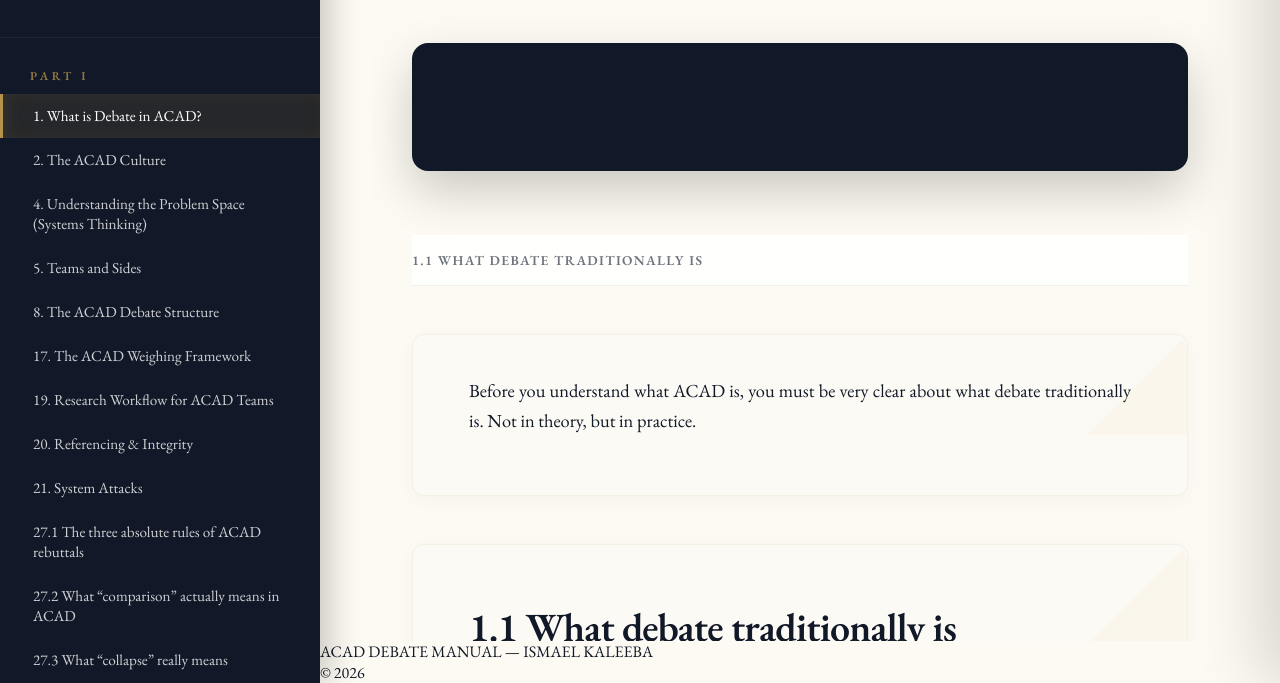
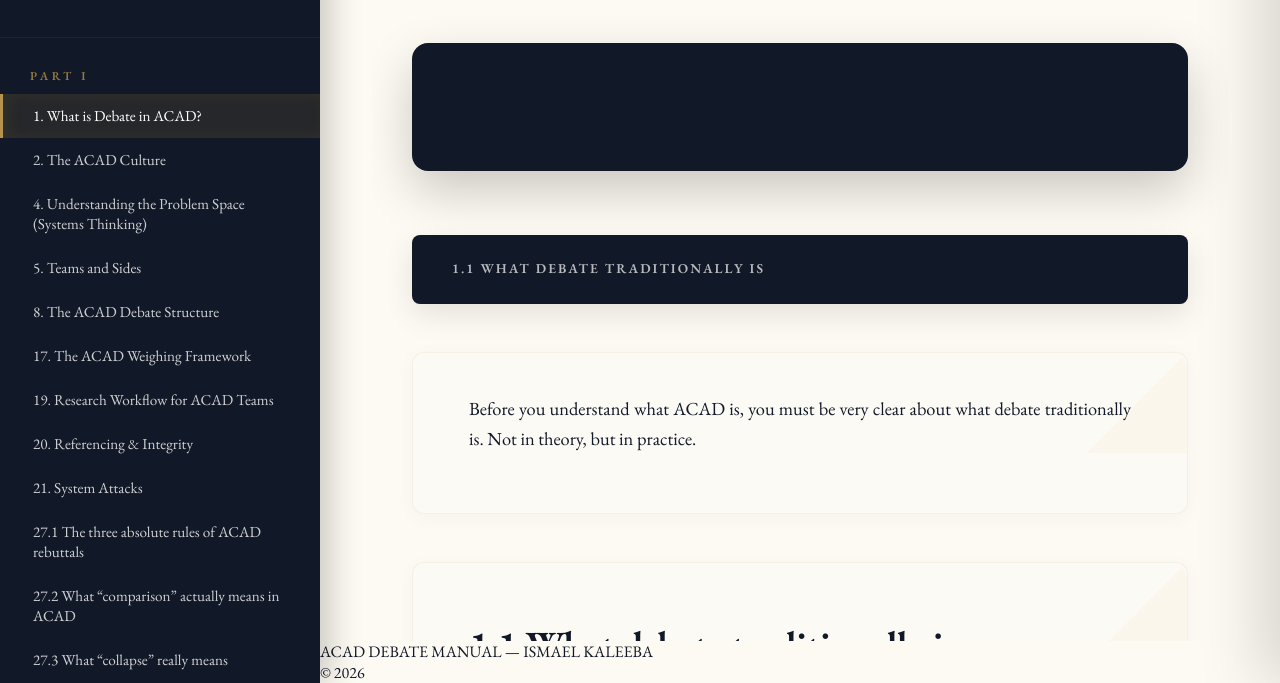
Before and after one commit to Ismakaleeba/acad, a website built with Vite: page learn-acad/index.html in a window 1280 px wide. Shown: the part 117-800 px from the top of the page. Built offline with nearby package versions, Linux system fonts and the light colour scheme.

Commit message:
Darken section navigation and remove stickiness

```diff
--- a/learn-acad/src/index.css
+++ b/learn-acad/src/index.css
@@ -712,34 +712,43 @@ body {
     background-repeat: no-repeat;
 }
 
-/* --- Section Navigator (Sticky) --- */
+/* --- Section Navigator --- */
 .chapter-nav {
-    position: sticky;
-    top: 0;
-    background: rgba(255, 255, 255, 0.9);
-    backdrop-filter: blur(10px);
+    position: relative;
+    background: var(--bg-sidebar);
+    color: var(--text-white);
     z-index: 50;
     display: flex;
-    gap: 2rem;
-    padding: 1rem 0;
-    margin-bottom: 3rem;
-    border-bottom: 1px solid rgba(0, 0, 0, 0.05);
+    flex-wrap: wrap;
+    gap: 1.5rem;
+    padding: 1.5rem 2.5rem;
+    margin: 2rem 0 3rem 0;
+    border-radius: 8px;
     font-size: 0.85rem;
     font-weight: 600;
     text-transform: uppercase;
-    letter-spacing: 0.1em;
+    letter-spacing: 0.15em;
+    box-shadow: 0 10px 30px rgba(0, 0, 0, 0.1);
 }
 
 .chapter-nav a {
-    color: var(--text-charcoal);
+    color: var(--text-white);
     text-decoration: none;
-    opacity: 0.6;
-    transition: opacity 0.2s;
+    opacity: 0.7;
+    transition: all 0.2s;
+    border-bottom: 1px solid transparent;
+    padding-bottom: 2px;
 }
 
 .chapter-nav a:hover {
     opacity: 1;
     color: var(--accent-gold);
+    border-bottom-color: var(--accent-gold);
+}
+
+[data-theme="dark"] .chapter-nav {
+    background: #1e293b;
+    border: 1px solid rgba(255, 255, 255, 0.05);
 }
 
 /* --- Endless Scroll Loader --- */
```
